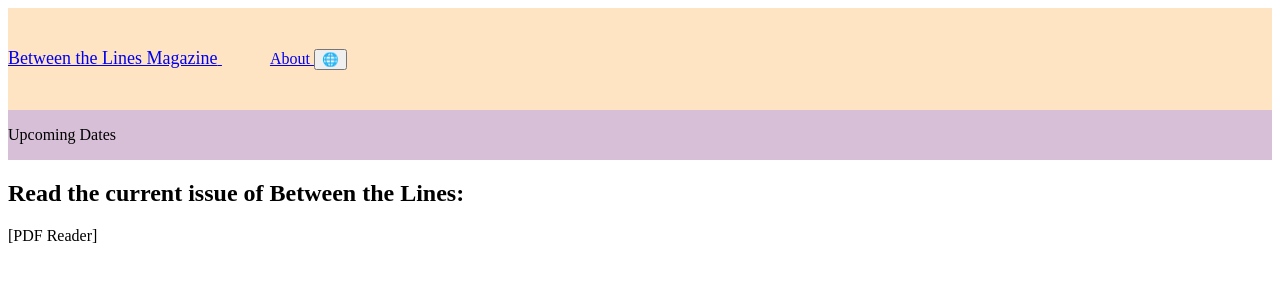
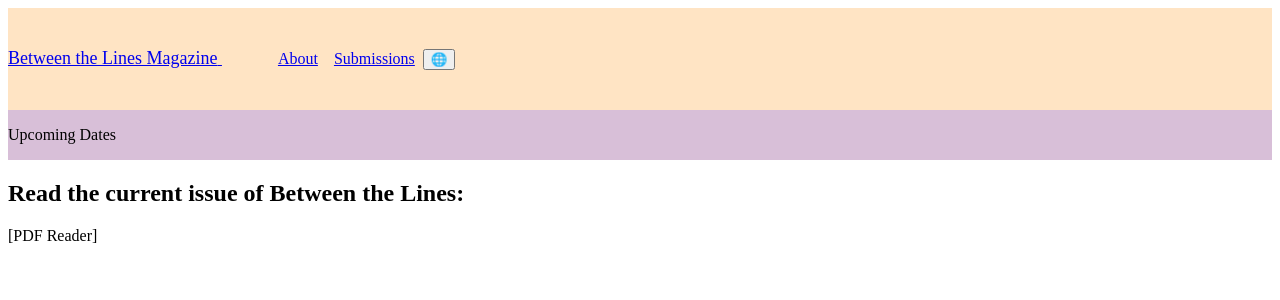
Before and after one commit to joyzwang/joyzwang.github.io, a React (Create React App) app in the folder app/: page / in a window 1280 px wide. Shown: the top 300 px of the page. Built offline with nearby package versions, Linux system fonts and the light colour scheme.

Commit message:
add: languages in header

```diff
--- a/app/src/Header.js
+++ b/app/src/Header.js
@@ -1,5 +1,5 @@
 import { Outlet, Link } from "react-router-dom";
-import { Languages } from "./content";
+import { Languages, navbarContent } from "./content";
 import { useState } from "react";
 import "./style.css";
 
@@ -8,7 +8,6 @@
   if (defaultLanguage in Languages === false) {
     defaultLanguage = Languages.en;
   }
-
   var [language, setLanguage] = useState(defaultLanguage);
 
   function toggleLanguage() {
@@ -23,6 +22,8 @@
     setLanguage(updatedLanguage);
   }
 
+  const content = navbarContent[language];
+
   return (
     <>
       <div className="header">
@@ -31,7 +32,8 @@
           Between the Lines Magazine{" "}
         </Link>
 
-        <Link to="/about"> About </Link>
+        <Link className='nav-label' to="/about">{content.about}</Link>
+        <Link className='nav-label' to="/submissions">{content.submissions}</Link>
 
         <input
           type="button"
--- a/app/src/style.css
+++ b/app/src/style.css
@@ -1,11 +1,16 @@
-.header{
+.header {
   padding: 2.5rem 0rem;
   background-color: bisque;
 }
 
-.highlight{
+.highlight {
   padding: 1rem 0rem;
   background-color: thistle;
+}
+
+.nav-label{
+  padding-left: .5rem;
+  padding-right: .5rem;
 }
 
 .site-title {
```
Lines whose indentation alone changed are shown as unchanged.
